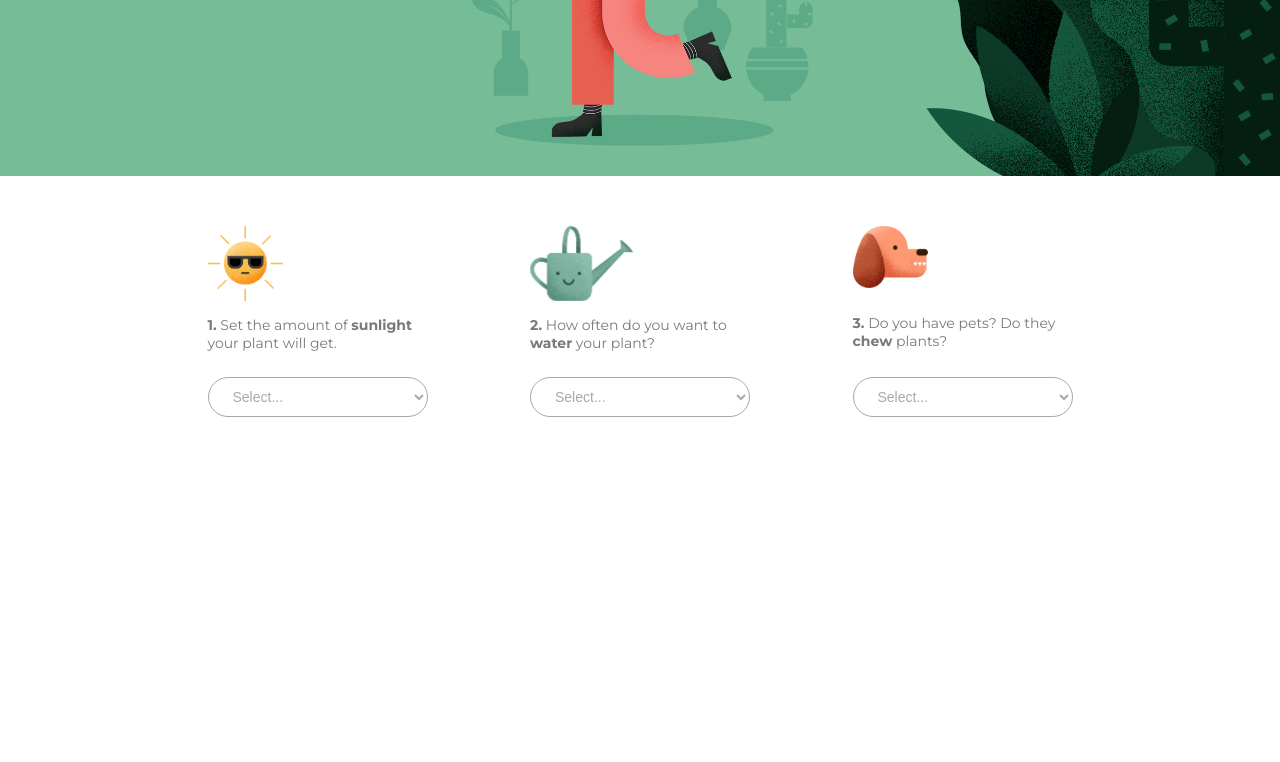
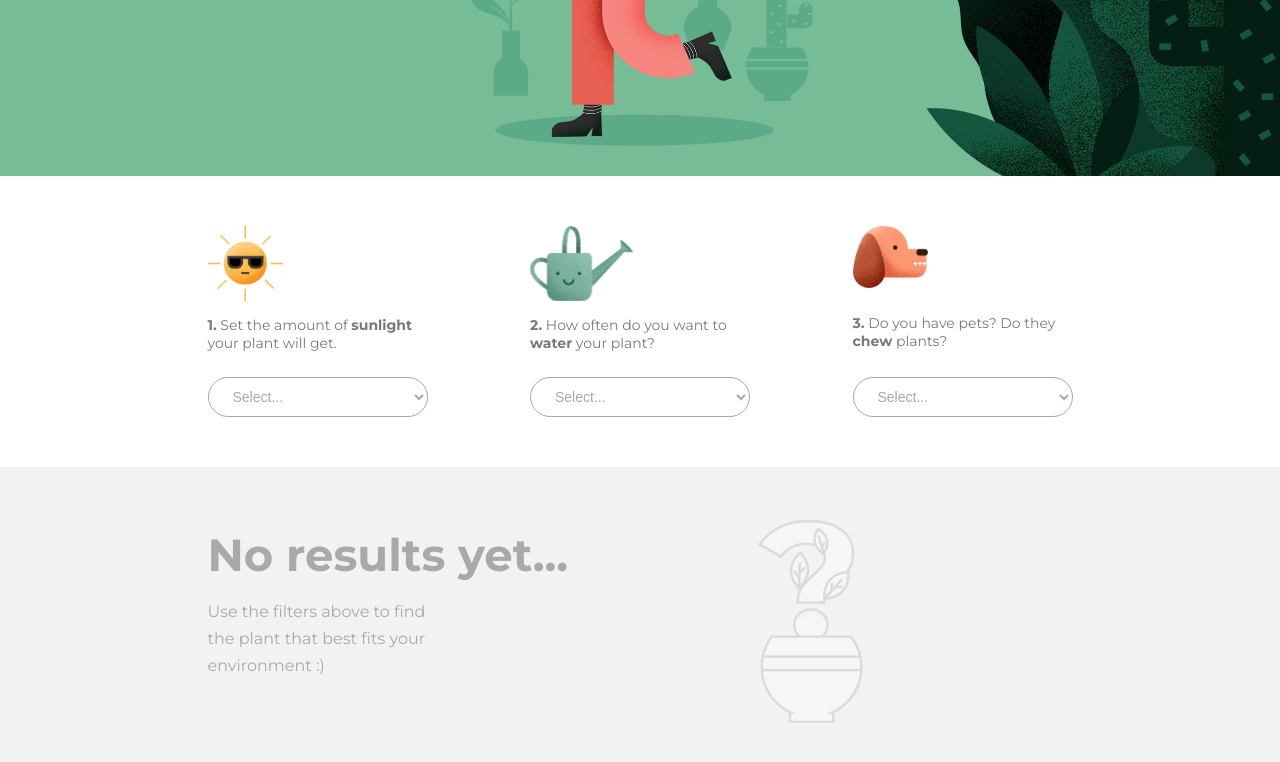
Before and after one commit to rennanmelo/greenthumb, a website built with Parcel: page index.html in a window 1280 px wide. Shown: the part 324-1086 px from the top of the page. Before the commit the page ends 800 px from the top, so only its background shows below. Built offline with nearby package versions, Linux system fonts and the light colour scheme.

Commit message:
Created static no results section

```diff
--- a/index.html
+++ b/index.html
@@ -60,6 +60,17 @@
       </form>
     </div>
   </section>
+  <section id="results" class="results">
+    <div class="container">
+      <div class="results__content">
+        <div class="results__text">
+          <h2 class="results__title">No results yet...</h2>
+          <p class="results__description">Use the filters above to find the plant that best fits your environment :)</p>
+        </div>
+        <img class="results__image" src="/images/illustrations/no-results.png" alt="No results">
+      </div>
+    </div>
+  </section>
 </body>
 
 </html>
--- a/styles/index.scss
+++ b/styles/index.scss
@@ -1,3 +1,4 @@
 @import "./main.scss";
 @import "./hero.scss";
 @import "./filter.scss";
+@import "./results.scss";
--- /dev/null
+++ b/styles/results.scss
@@ -0,0 +1,40 @@
+.results {
+  padding: 47px 35px 32px;
+  background-color: #F2F2F2;
+
+  &__content {
+    display: flex;
+    flex-direction: column;
+    align-items: center;
+  }
+
+  &__title {
+    font-size: 45px;
+    color: #A9A9A9;
+    line-height: 55px;
+    margin-bottom: 16px;
+    font-weight: bold;
+  }
+
+  &__description {
+    color: #A9A9A9;
+    font-size: 16px;
+    margin-bottom: 38px;
+    max-width: 220px;
+    line-height: 27px;
+  }
+}
+
+@media screen and (min-width: 768px) {
+  .results {
+    padding: 52px 35px 68px;
+
+    &__content {
+      flex-direction: row;
+    }
+
+    &__text {
+      margin-right: 190px;
+    }
+  }
+}
```
